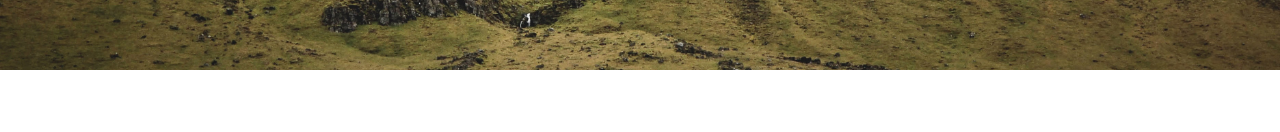
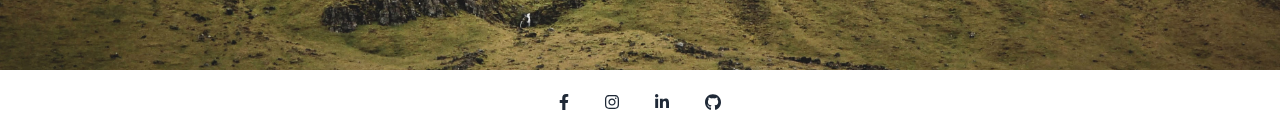
Before and after one commit to Havrushchenko/react-portfolio, a React (Create React App) app: page / in a window 1280 px wide. Shown: the part 818-950 px from the top of the page. Before the commit the page ends 888 px from the top, so only its background shows below. Built offline with nearby package versions, Linux system fonts and the light colour scheme.

Commit message:
added social icon in footer

```diff
--- a/src/components/Footer/index.js
+++ b/src/components/Footer/index.js
@@ -1,9 +1,83 @@
 import React from 'react';
-const year = new Date().getFullYear();
 
 function Footer() {
+
     return (
-        <div></div>
+        <section>
+<footer className="flex items-center justify-between flex-wrap bg-teal p-6">
+<div className="flex items-center justify-center w-full block flex-grow lg:flex lg:w-auto">
+      <a href="#!" className="mr-9 text-gray-800">
+        <svg
+          aria-hidden="true"
+          focusable="false"
+          data-prefix="fab"
+          data-icon="facebook-f"
+          class="svg-inline--fa fa-facebook-f w-2.5"
+          role="img"
+          xmlns="http://www.w3.org/2000/svg"
+          viewBox="0 0 320 512"
+        >
+          <path
+            fill="currentColor"
+            d="M279.14 288l14.22-92.66h-88.91v-60.13c0-25.35 12.42-50.06 52.24-50.06h40.42V6.26S260.43 0 225.36 0c-73.22 0-121.08 44.38-121.08 124.72v70.62H22.89V288h81.39v224h100.17V288z"
+          ></path>
+        </svg>
+      </a>
+      <a href="#!" class="mr-9 text-gray-800">
+        <svg
+          aria-hidden="true"
+          focusable="false"
+          data-prefix="fab"
+          data-icon="instagram"
+          class="svg-inline--fa fa-instagram w-3.5"
+          role="img"
+          xmlns="http://www.w3.org/2000/svg"
+          viewBox="0 0 448 512"
+        >
+          <path
+            fill="currentColor"
+            d="M224.1 141c-63.6 0-114.9 51.3-114.9 114.9s51.3 114.9 114.9 114.9S339 319.5 339 255.9 287.7 141 224.1 141zm0 189.6c-41.1 0-74.7-33.5-74.7-74.7s33.5-74.7 74.7-74.7 74.7 33.5 74.7 74.7-33.6 74.7-74.7 74.7zm146.4-194.3c0 14.9-12 26.8-26.8 26.8-14.9 0-26.8-12-26.8-26.8s12-26.8 26.8-26.8 26.8 12 26.8 26.8zm76.1 27.2c-1.7-35.9-9.9-67.7-36.2-93.9-26.2-26.2-58-34.4-93.9-36.2-37-2.1-147.9-2.1-184.9 0-35.8 1.7-67.6 9.9-93.9 36.1s-34.4 58-36.2 93.9c-2.1 37-2.1 147.9 0 184.9 1.7 35.9 9.9 67.7 36.2 93.9s58 34.4 93.9 36.2c37 2.1 147.9 2.1 184.9 0 35.9-1.7 67.7-9.9 93.9-36.2 26.2-26.2 34.4-58 36.2-93.9 2.1-37 2.1-147.8 0-184.8zM398.8 388c-7.8 19.6-22.9 34.7-42.6 42.6-29.5 11.7-99.5 9-132.1 9s-102.7 2.6-132.1-9c-19.6-7.8-34.7-22.9-42.6-42.6-11.7-29.5-9-99.5-9-132.1s-2.6-102.7 9-132.1c7.8-19.6 22.9-34.7 42.6-42.6 29.5-11.7 99.5-9 132.1-9s102.7-2.6 132.1 9c19.6 7.8 34.7 22.9 42.6 42.6 11.7 29.5 9 99.5 9 132.1s2.7 102.7-9 132.1z"
+          ></path>
+        </svg>
+      </a>
+      <a href="#!" class="mr-9 text-gray-800">
+        <svg
+          aria-hidden="true"
+          focusable="false"
+          data-prefix="fab"
+          data-icon="linkedin-in"
+          class="svg-inline--fa fa-linkedin-in w-3.5"
+          role="img"
+          xmlns="http://www.w3.org/2000/svg"
+          viewBox="0 0 448 512"
+        >
+          <path
+            fill="currentColor"
+            d="M100.28 448H7.4V148.9h92.88zM53.79 108.1C24.09 108.1 0 83.5 0 53.8a53.79 53.79 0 0 1 107.58 0c0 29.7-24.1 54.3-53.79 54.3zM447.9 448h-92.68V302.4c0-34.7-.7-79.2-48.29-79.2-48.29 0-55.69 37.7-55.69 76.7V448h-92.78V148.9h89.08v40.8h1.3c12.4-23.5 42.69-48.3 87.88-48.3 94 0 111.28 61.9 111.28 142.3V448z"
+          ></path>
+        </svg>
+      </a>
+      <a href="#!" class="text-gray-800">
+        <svg
+          aria-hidden="true"
+          focusable="false"
+          data-prefix="fab"
+          data-icon="github"
+          class="svg-inline--fa fa-github w-4"
+          role="img"
+          xmlns="http://www.w3.org/2000/svg"
+          viewBox="0 0 496 512"
+        >
+          <path
+            fill="currentColor"
+            d="M165.9 397.4c0 2-2.3 3.6-5.2 3.6-3.3.3-5.6-1.3-5.6-3.6 0-2 2.3-3.6 5.2-3.6 3-.3 5.6 1.3 5.6 3.6zm-31.1-4.5c-.7 2 1.3 4.3 4.3 4.9 2.6 1 5.6 0 6.2-2s-1.3-4.3-4.3-5.2c-2.6-.7-5.5.3-6.2 2.3zm44.2-1.7c-2.9.7-4.9 2.6-4.6 4.9.3 2 2.9 3.3 5.9 2.6 2.9-.7 4.9-2.6 4.6-4.6-.3-1.9-3-3.2-5.9-2.9zM244.8 8C106.1 8 0 113.3 0 252c0 110.9 69.8 205.8 169.5 239.2 12.8 2.3 17.3-5.6 17.3-12.1 0-6.2-.3-40.4-.3-61.4 0 0-70 15-84.7-29.8 0 0-11.4-29.1-27.8-36.6 0 0-22.9-15.7 1.6-15.4 0 0 24.9 2 38.6 25.8 21.9 38.6 58.6 27.5 72.9 20.9 2.3-16 8.8-27.1 16-33.7-55.9-6.2-112.3-14.3-112.3-110.5 0-27.5 7.6-41.3 23.6-58.9-2.6-6.5-11.1-33.3 2.6-67.9 20.9-6.5 69 27 69 27 20-5.6 41.5-8.5 62.8-8.5s42.8 2.9 62.8 8.5c0 0 48.1-33.6 69-27 13.7 34.7 5.2 61.4 2.6 67.9 16 17.7 25.8 31.5 25.8 58.9 0 96.5-58.9 104.2-114.8 110.5 9.2 7.9 17 22.9 17 46.4 0 33.7-.3 75.4-.3 83.6 0 6.5 4.6 14.4 17.3 12.1C428.2 457.8 496 362.9 496 252 496 113.3 383.5 8 244.8 8zM97.2 352.9c-1.3 1-1 3.3.7 5.2 1.6 1.6 3.9 2.3 5.2 1 1.3-1 1-3.3-.7-5.2-1.6-1.6-3.9-2.3-5.2-1zm-10.8-8.1c-.7 1.3.3 2.9 2.3 3.9 1.6 1 3.6.7 4.3-.7.7-1.3-.3-2.9-2.3-3.9-2-.6-3.6-.3-4.3.7zm32.4 35.6c-1.6 1.3-1 4.3 1.3 6.2 2.3 2.3 5.2 2.6 6.5 1 1.3-1.3.7-4.3-1.3-6.2-2.2-2.3-5.2-2.6-6.5-1zm-11.4-14.7c-1.6 1-1.6 3.6 0 5.9 1.6 2.3 4.3 3.3 5.6 2.3 1.6-1.3 1.6-3.9 0-6.2-1.4-2.3-4-3.3-5.6-2z"
+          ></path>
+        </svg>
+      </a>
+    </div>
+</footer>
+        </section>
     );
 }
+
 export default Footer;
--- a/tailwind.config.js
+++ b/tailwind.config.js
@@ -1,6 +1,5 @@
-/** @type {import('tailwindcss').Config} */
 module.exports = {
-  content: ['./src/components/Nav/index.js'],
+  content: ['./src/components/Nav/index.js', './src/components/Footer/index.js'],
   theme: {
     extend: {},
   },
```
